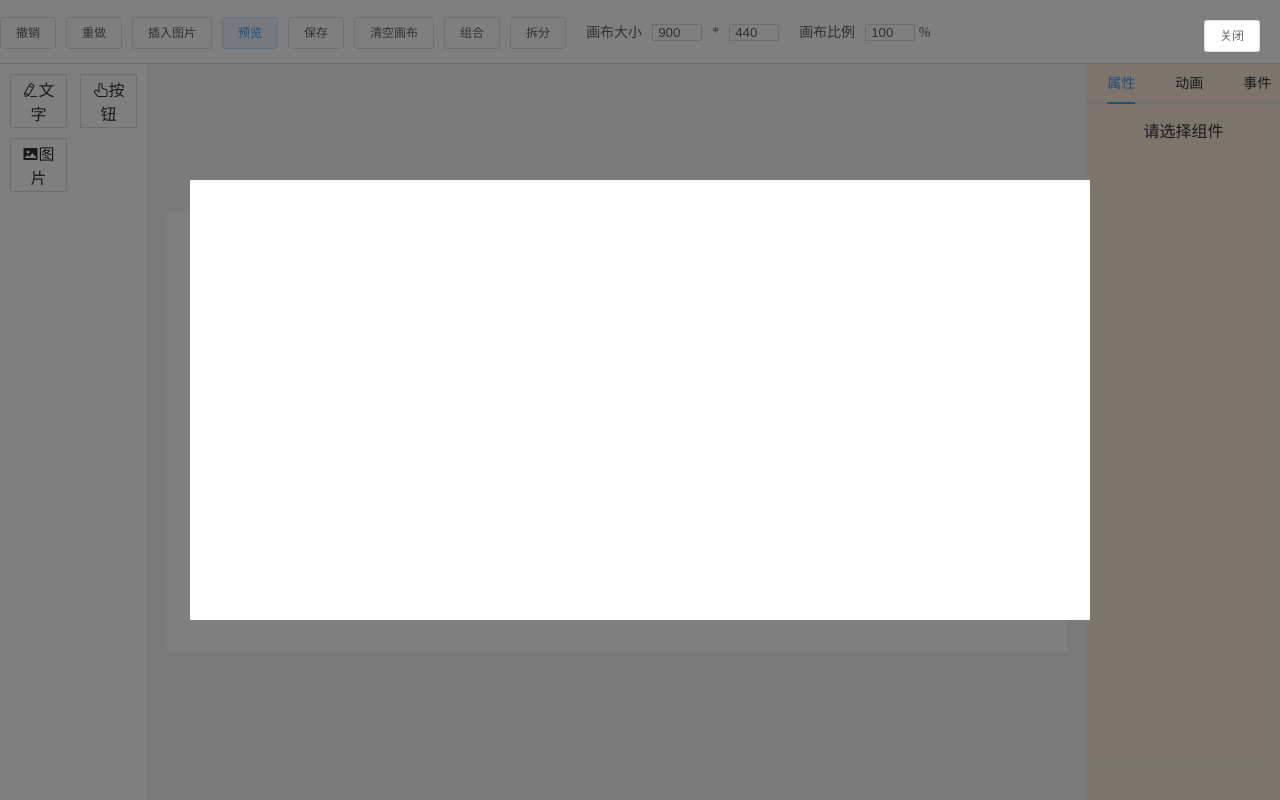
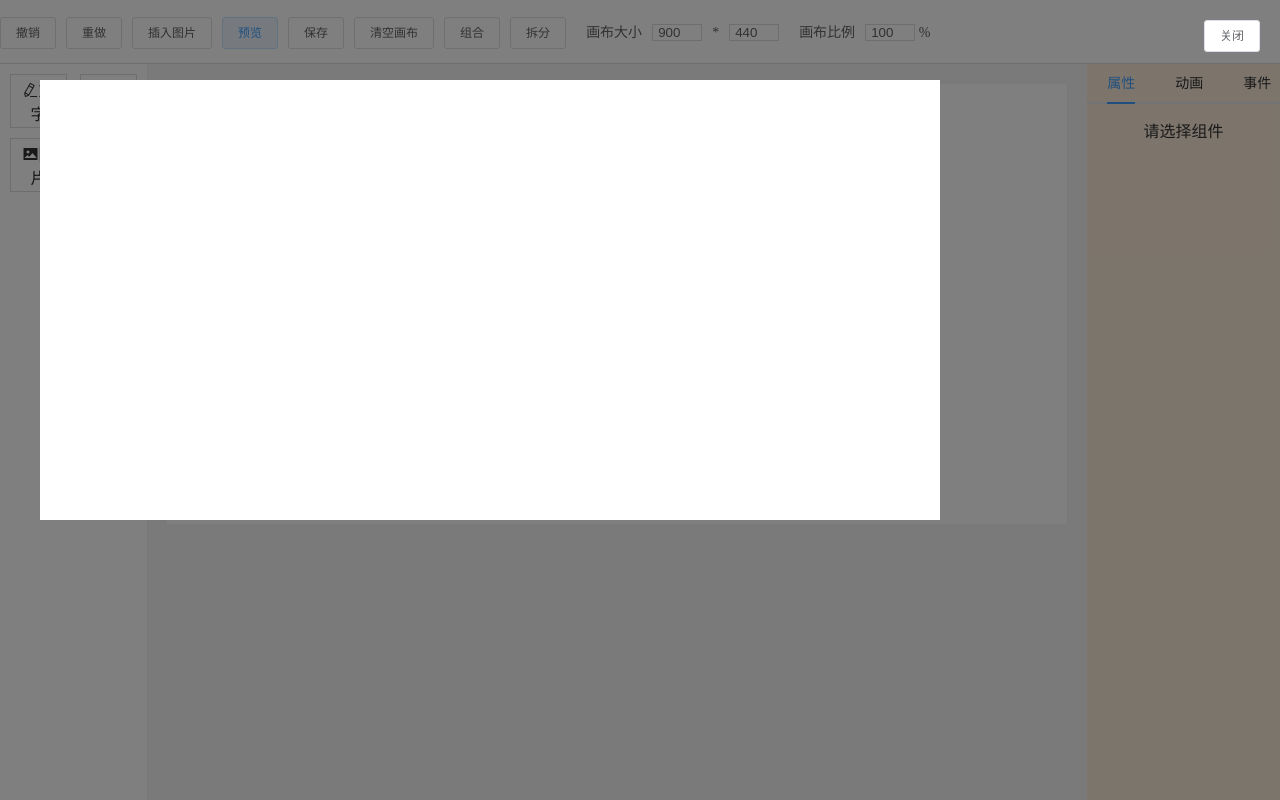
Before and after one commit to LZHK1ng/low-code-demo, a Vue app: page /#/ in a window 1280 px wide. Both pictures are taken after a click on the button "预览". Built offline with nearby package versions, Linux system fonts and the light colour scheme.

Commit message:
fix: 修复因画布太大元素错位的问题

```diff
--- a/src/components/Editor/Preview.vue
+++ b/src/components/Editor/Preview.vue
@@ -1,6 +1,7 @@
 <template>
   <div class="bg" v-if="show">
     <el-button @click="close" class="close">关闭</el-button>
+    <div class="canvas-container">
       <div
         class="canvas"
         :style="{
@@ -14,6 +15,7 @@
           :key="index"
           :config="item"
         />
+      </div>
     </div>
   </div>
 </template>
@@ -62,9 +64,15 @@ export default {
   overflow: auto;
   padding: 20px;
 
+  .canvas-container {
+    width: calc(100% - 40px);
+    height: calc(100% - 120px);
+    overflow: auto;
+
     .canvas {
       position: relative;
       background: #fff;
+    }
   }
 
   .close {
--- a/src/components/Editor/index.vue
+++ b/src/components/Editor/index.vue
@@ -245,7 +245,7 @@ export default {
 .editor {
   position: relative;
   background: #fff;
-  flex-shrink: 0;
+  margin: auto;
 }
 
 .edit {
--- a/src/views/Home.vue
+++ b/src/views/Home.vue
@@ -176,11 +176,9 @@ export default {
       padding: 20px;
 
       .content {
+        width: 100%;
         height: 100%;
         overflow: auto;
-        display: flex;
-        justify-content: center;
-        align-items: center;
       }
     }
 
```
Lines whose indentation alone changed are shown as unchanged.
